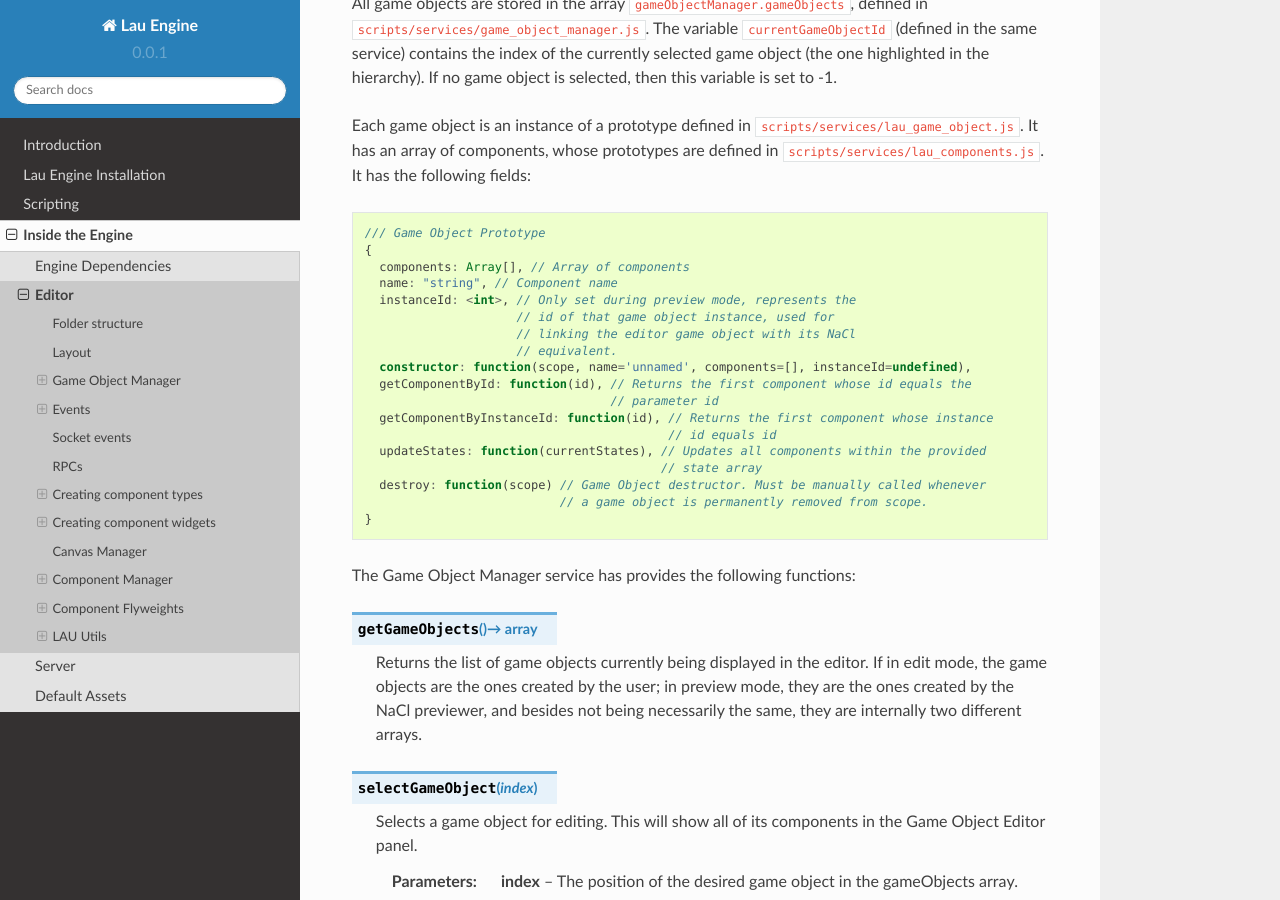
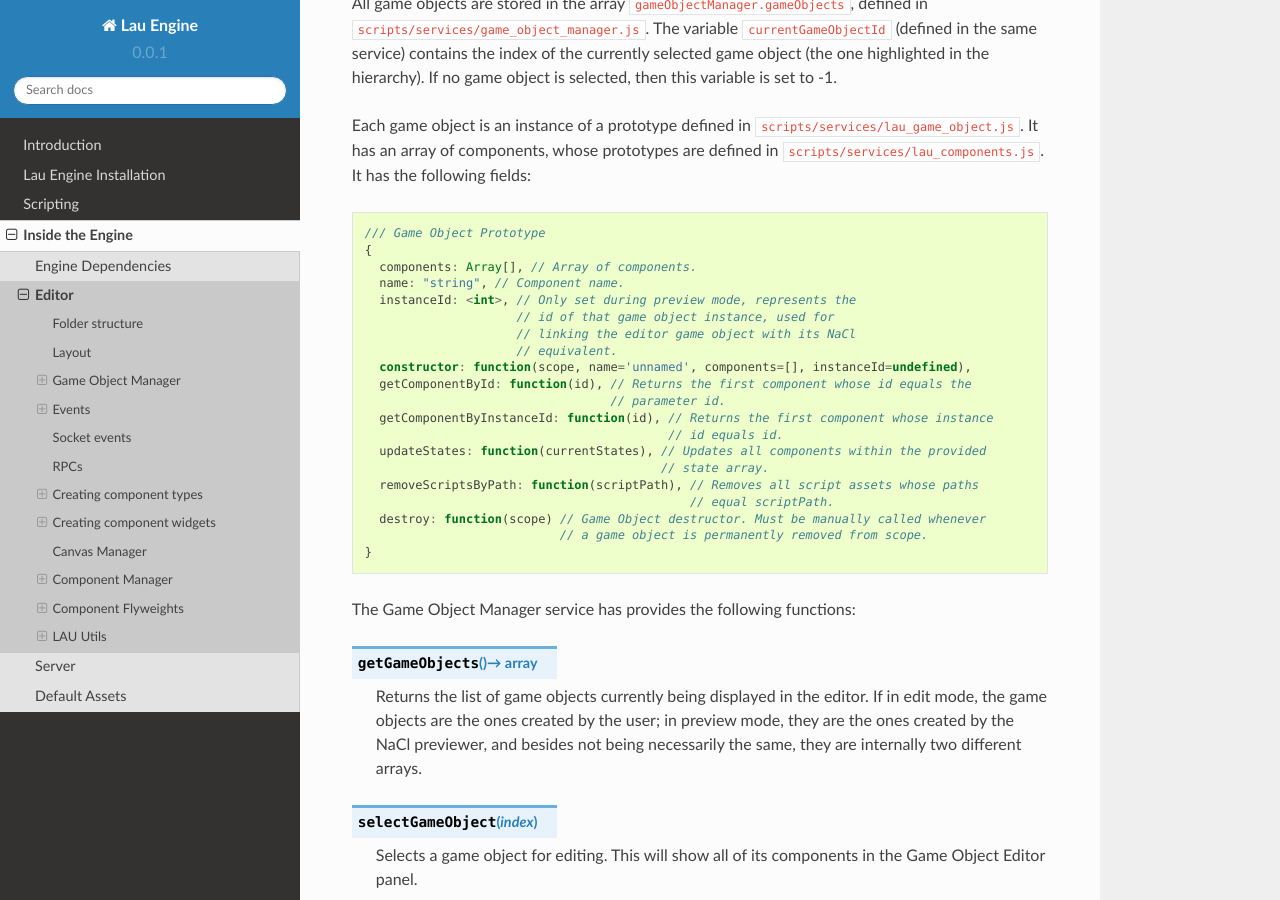
Before and after one commit to csantosbh/Lauen, a Sphinx documentation site: the page built from docs/source/editor.rst, in a window 1280 px wide and 900 px high, scrolled down 2028 px. Built offline with Sphinx 7.4.7 and the Read the Docs theme 2.0.0, drawn with Linux system fonts in a browser that asks for light colours.

Commit message:
lau-94: Refactoring GameObject, adding a removeScriptsByPath function

```diff
--- a/docs/source/editor.rst
+++ b/docs/source/editor.rst
@@ -94,19 +94,21 @@
 
     /// Game Object Prototype
     {
-      components: Array[], // Array of components
-      name: "string", // Component name
+      components: Array[], // Array of components.
+      name: "string", // Component name.
       instanceId: <int>, // Only set during preview mode, represents the
                          // id of that game object instance, used for
                          // linking the editor game object with its NaCl
                          // equivalent.
       constructor: function(scope, name='unnamed', components=[], instanceId=undefined),
       getComponentById: function(id), // Returns the first component whose id equals the
-                                      // parameter id
+                                      // parameter id.
       getComponentByInstanceId: function(id), // Returns the first component whose instance
-                                              // id equals id
+                                              // id equals id.
       updateStates: function(currentStates), // Updates all components within the provided
-                                             // state array
+                                             // state array.
+      removeScriptsByPath: function(scriptPath), // Removes all script assets whose paths
+                                                 // equal scriptPath.
       destroy: function(scope) // Game Object destructor. Must be manually called whenever
                                // a game object is permanently removed from scope.
     }
```
Also changed, not shown: 3 other files.
